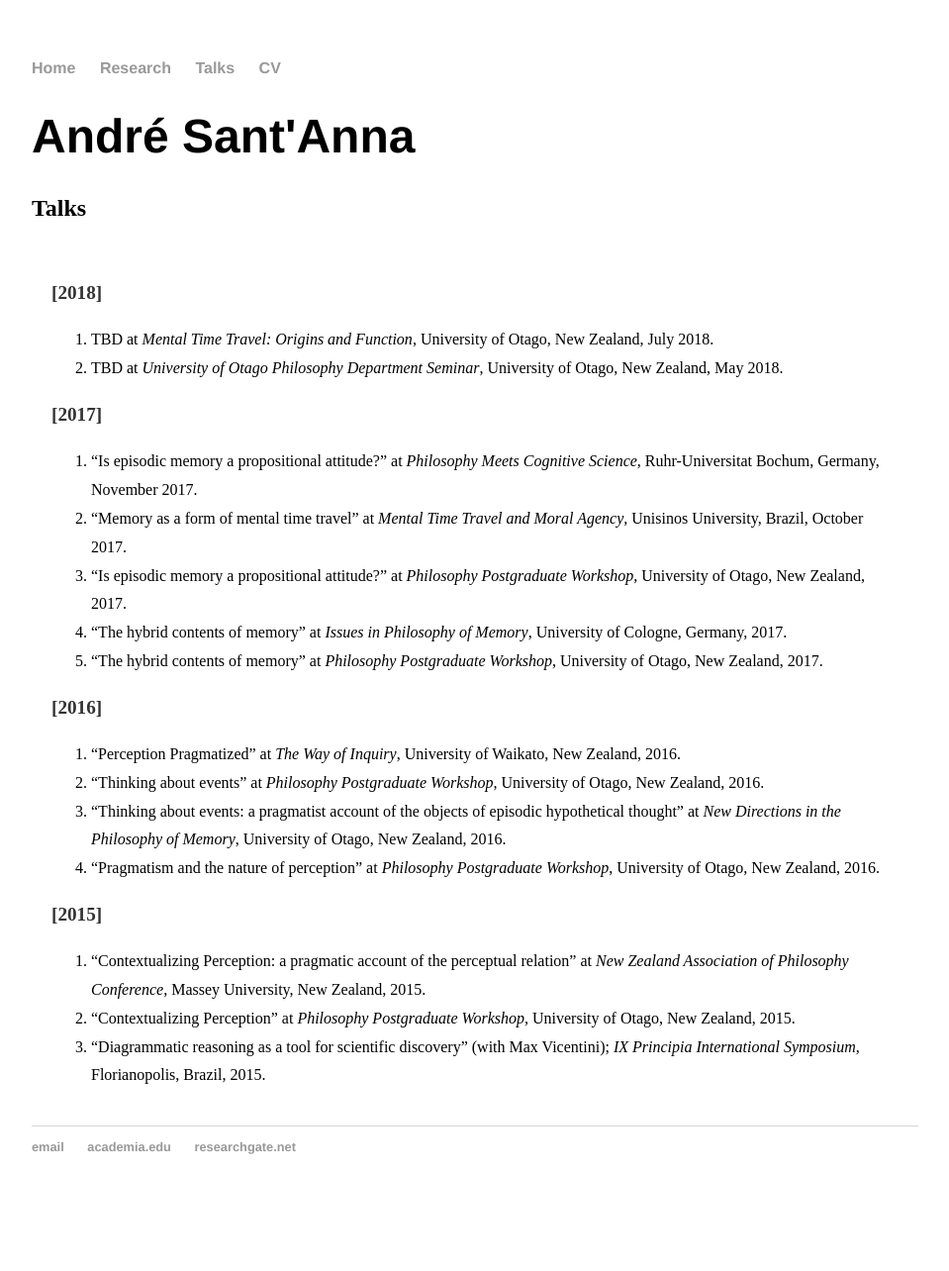
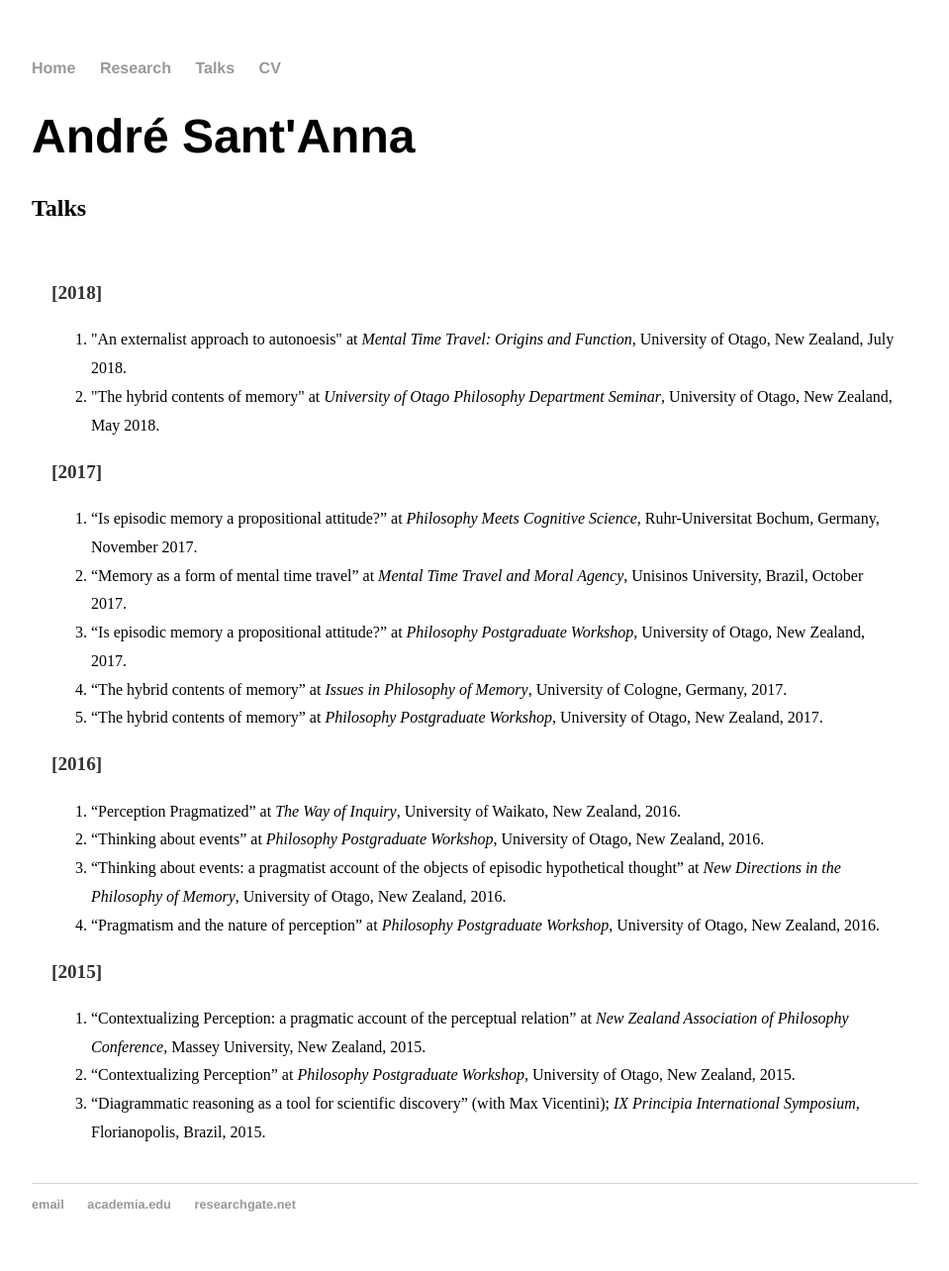
Before and after one commit to andresantanna/andresantanna.github.io, a Jekyll site: the page built from talks.html, in a window 1280 px wide. Shown: the whole page at 99% size, without its empty margins (160-1119 px from the left). Built offline with Jekyll 4.4.1, drawn with Linux system fonts in a browser that asks for light colours; comment, search, counter and statistics services are not loaded; before the commit the page ends 1226 px from its top, so only the background shows below that.

Commit message:
Update talks.html

```diff
--- a/talks.html
+++ b/talks.html
@@ -11,8 +11,8 @@ title: André Sant'Anna - Talks
 <p><b>[2018]</b></p>
 
 <ol type="1">
-	<li>TBD at <i>Mental Time Travel: Origins and Function</i>, University of Otago, New Zealand, July 2018.</li>
-	<li>TBD at <i>University of Otago Philosophy Department Seminar</i>, University of Otago, New Zealand, May 2018.</li>
+	<li>"An externalist approach to autonoesis" at <i>Mental Time Travel: Origins and Function</i>, University of Otago, New Zealand, July 2018.</li>
+	<li>"The hybrid contents of memory" at <i>University of Otago Philosophy Department Seminar</i>, University of Otago, New Zealand, May 2018.</li>
 </ol>
 
 <p><b>[2017]</b></p>
```
